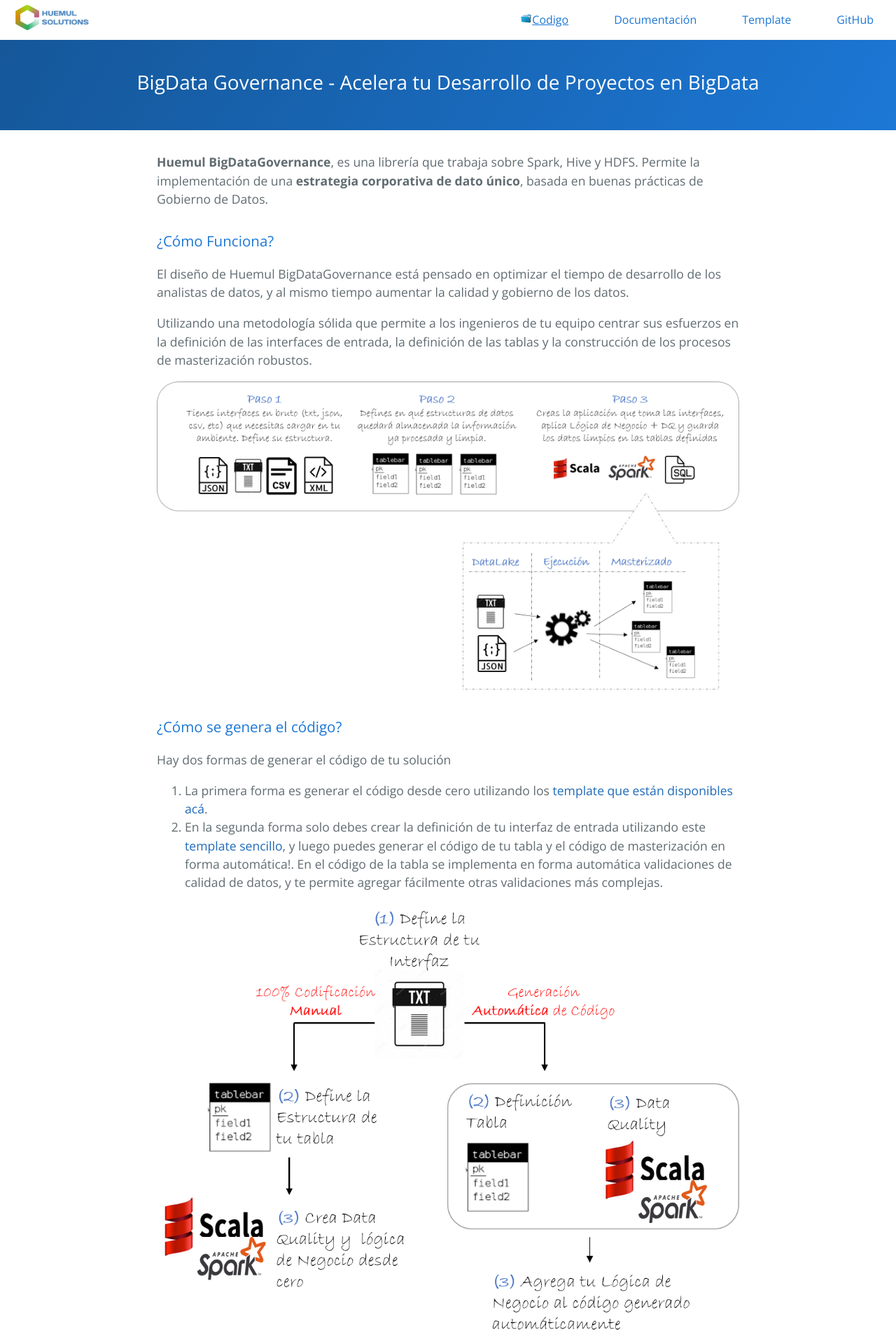
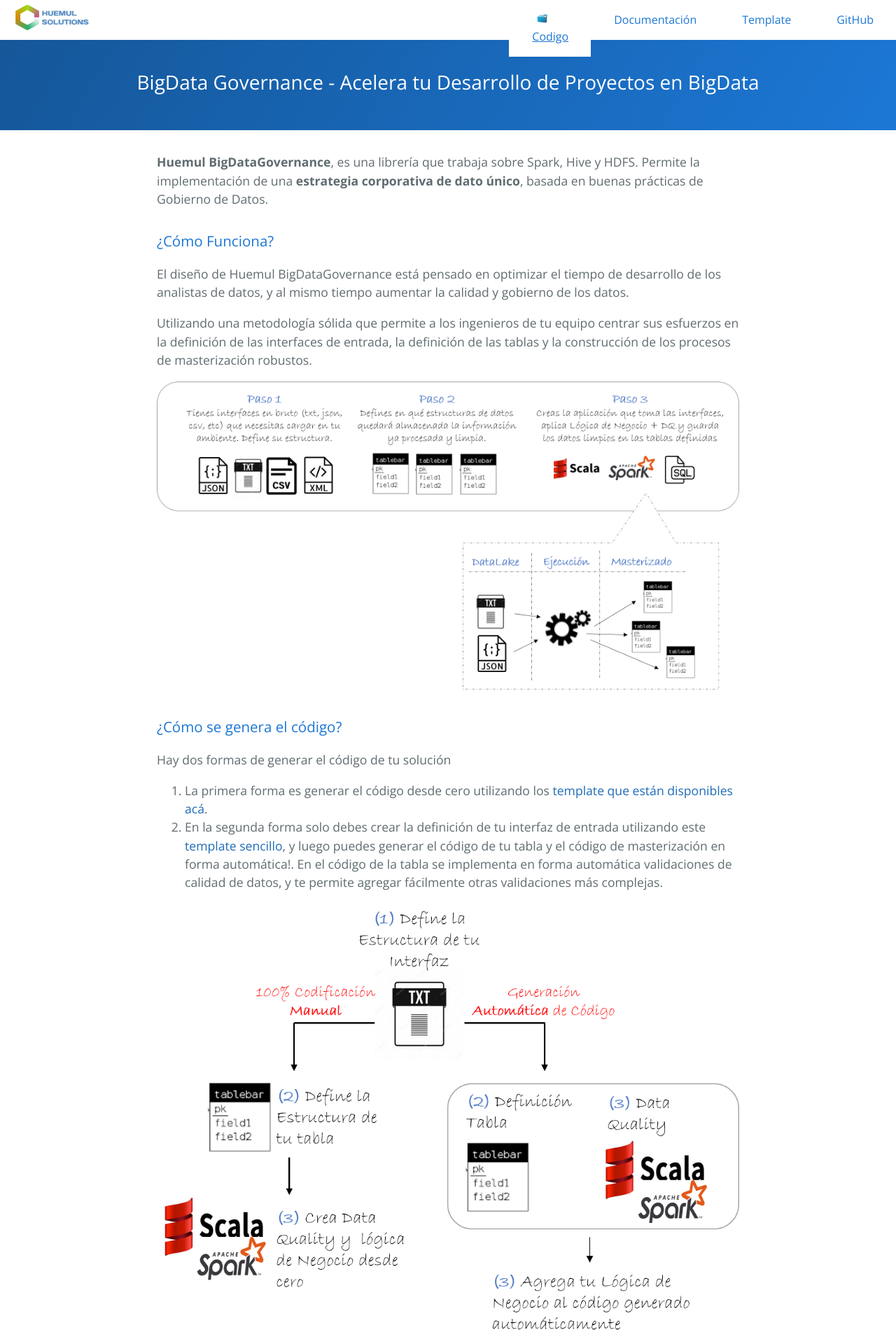
Before and after one commit to Blashhm/blashhm.github.io, a Jekyll site: the page built from index.md, in a window 1280 px wide. Shown: the top 1920 px of the page at 70% size. Built offline with Jekyll 4.4.1, drawn with Linux system fonts in a browser that asks for light colours; some web fonts are replaced.

Commit message:
Update default.html

```diff
--- a/_layouts/default.html
+++ b/_layouts/default.html
@@ -40,7 +40,7 @@
       <a href="#home" class="logo" data-scroll><img src="/Huemul_Logo_v3.png" style="height: 50px;"></a>
       <nav class="nav-collapse">
         <ul>
-          <li class="menu-item active"><a style="float:left" href="codigo.html"><img class="iconoDocumentacion" style="height:16px; widht:16px;" src="../ducumentacion.png"></img>Codigo</a></li>
+          <li class="menu-item active"><a style="float:left" href="codigo.html"><div style="width:30px;"><img class="iconoDocumentacion" style="height:16px; widht:16px;" src="../ducumentacion.png"></img></div>Codigo</a></li>
           <li class="menu-item"><a href="documentacion.html">Documentación</a></li>
           <li class="menu-item"><a href="template.html">Template</a></li>
           <li class="menu-item"><a href="https://github.com/HuemulSolutions/Bigdata-Governance">GitHub</a></li>
```
